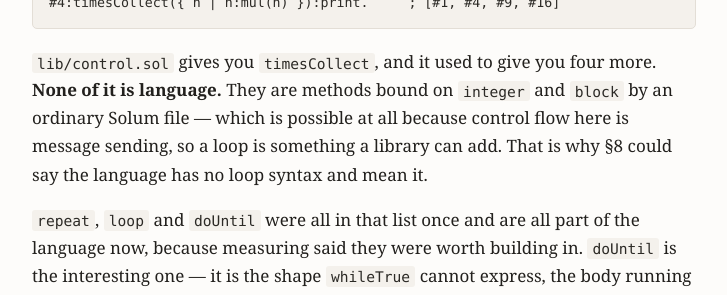
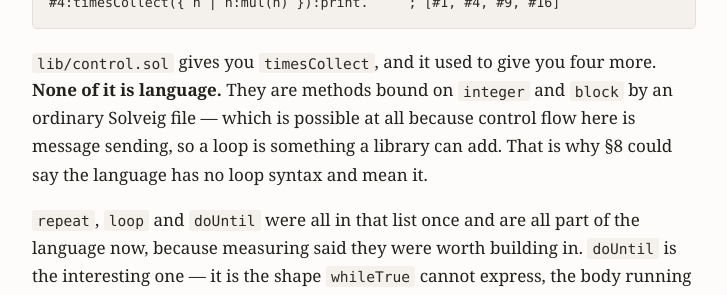
Before and after one commit to hansolovkarlsson/Solveig, a Jekyll site: the page built from docs/GUIDE.md, in a window 1280 px wide and 900 px high, scrolled down 20055 px. Shown: the part 182-477 px from the top of the window, without its empty margins (276-1003 px from the left). Built offline with Jekyll 4.4.1, drawn with Linux system fonts in a browser that asks for light colours; our own code applies the rules of GitHub Pages for plain Markdown files; some of the changed text lies outside the part shown.

Commit message:
The language is Solveig; Solum is the ground it stands on
The name was not replaced, it moved down a layer. Solum is the ground,
and on reflection the ground is the machine -- which is what solvm had
been saying all along, since SOLVM is how solum was written before the
alphabet split V into two letters.

So Solveig is the language and the toolkit, and Solum names the machine,
its instruction set, and what a program is finally laid down on. Nothing
in the source tree is renamed: solum/, SOLUM_VERSION, SOLUM_PATH, .sol,
.sob and every sol_* function now describe the layer they always sat in,
which makes each of them more accurate rather than less.

Three paragraphs of the etymology needed real work rather than a
substitution. "SolVM is not named after the language it runs" only held
while a language above it shared the name; it is not named after
anything, being the word for what it is. The ground is re-pointed at the
machine. And "only" -- the sense of solum that carried the design
principle -- turns out to land better one layer down: the dispatch loop
has one way to call something, so a language with a second mechanism
could not be run by it without being given one. The principle was always
enforced in the machine; saying so is a gain.

A note in the README says the name moved, so a reader meeting both uses
sees history rather than indecision. History itself is left alone: the
changelog, the journal and the completed work say what was true when they
were written.

Five files, no source, no identifier, no test. lineage.md still says
Solum and wants a pass of its own rather than a search-and-replace.

Co-Authored-By: Claude Opus 5 <noreply@anthropic.com>
Claude-Session: https://claude.ai/code/session_014Emnizwfra15qgDU979HaB

````diff
--- a/docs/GUIDE.md
+++ b/docs/GUIDE.md
@@ -1,4 +1,4 @@
-# A tour of Solum
+# A tour of Solveig
 
 *Every concept in the language, in an order that builds. Each section explains
 one idea, shows it working, and points at a runnable example that goes deeper.*
@@ -50,7 +50,7 @@ listed in [the reference](REFERENCE.md#the-keys).
 
 ## 1. Everything is an object
 
-There is one thing that happens in Solum: you send a message to an object. `:`
+There is one thing that happens in Solveig: you send a message to an object. `:`
 is the send operator, and `.` ends the statement.
 
 ```
@@ -881,7 +881,7 @@ without saying where that lives:
 ```
 
 `lib/control.sol` gives you `timesCollect`, and it used to give you four more. **None of it is language.** They are methods bound on `integer`
-and `block` by an ordinary Solum file — which is possible at all because control
+and `block` by an ordinary Solveig file — which is possible at all because control
 flow here is message sending, so a loop is something a library can add. That is
 why §8 could say the language has no loop syntax and mean it.
 
````
Also changed, not shown: docs/CHEATSHEET.md (+1 -1 lines), docs/REFERENCE.md (+3 -3 lines), docs/TUTORIAL.md (+1 -1 lines), index.md (+1 -1 lines), README.md.
